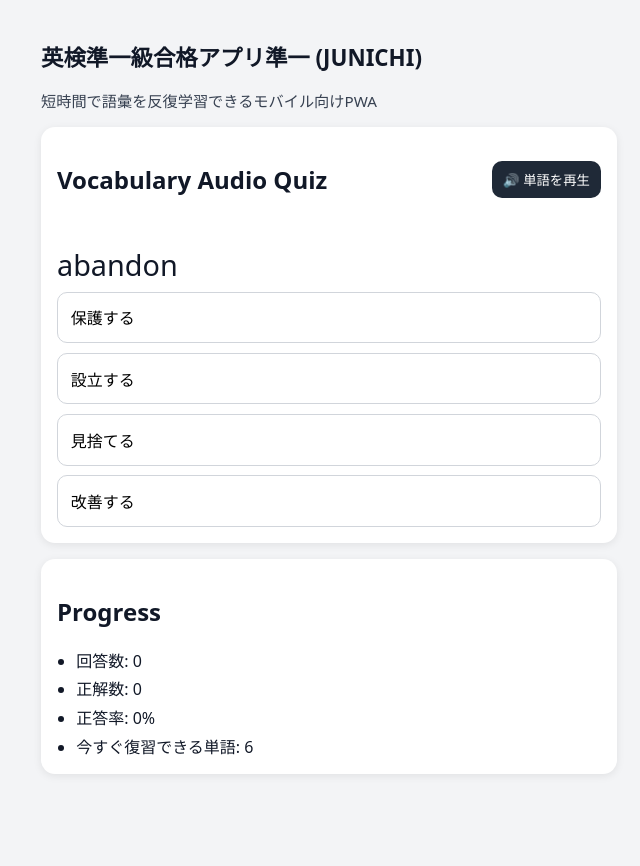
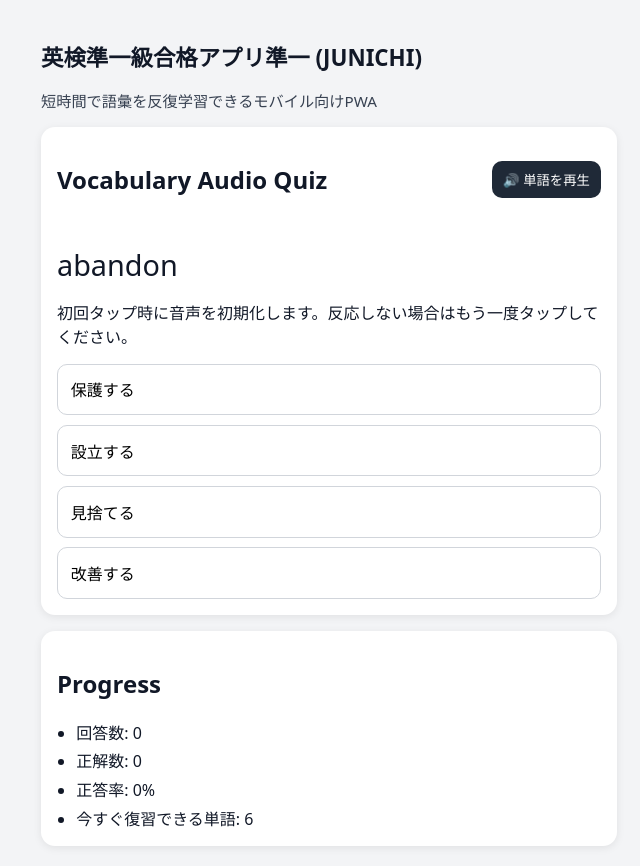
Before and after one commit to wwm001/junichi, a React (Vite) app: page / in a window 1280 px wide. Shown: the top 866 px of the page, without its empty margins (311-951 px from the left). Before the commit the page ends 806 px from the top, so only its background shows below. Built offline with nearby package versions, Linux system fonts and the light colour scheme.

Commit message:
Enhance QuizCard with speech-related props
Added speechReady, speechStatusMessage, and voiceDebugLabel props to QuizCard component for enhanced speech functionality.

```diff
--- a/src/components/QuizCard.tsx
+++ b/src/components/QuizCard.tsx
@@ -7,6 +7,9 @@ interface QuizCardProps {
   showResult: boolean;
   onSpeak: () => void;
   speechAvailable: boolean;
+  speechReady: boolean;
+  speechStatusMessage: string | null;
+  voiceDebugLabel: string | null;
   onRate: (rating: ReviewRating) => void;
 }
 
@@ -17,6 +20,9 @@ export function QuizCard({
   showResult,
   onSpeak,
   speechAvailable,
+  speechReady,
+  speechStatusMessage,
+  voiceDebugLabel,
   onRate
 }: QuizCardProps): JSX.Element {
   return (
@@ -29,12 +35,22 @@ export function QuizCard({
       </header>
 
       <p className="word">{question.item.word}</p>
+
       {!speechAvailable && <p className="note">このブラウザでは音声再生が利用できません。</p>}
+
+      {speechAvailable && !speechReady && !speechStatusMessage && (
+        <p className="note">初回タップ時に音声を初期化します。反応しない場合はもう一度タップしてください。</p>
+      )}
+
+      {speechStatusMessage && <p className="note note-error">{speechStatusMessage}</p>}
+
+      {voiceDebugLabel && <p className="note note-debug">DEV voice: {voiceDebugLabel}</p>}
 
       <div className="choices">
         {question.choices.map((choice) => {
           const isCorrect = choice === question.item.meaningJa;
           const isSelected = selectedChoice === choice;
+
           const className = showResult
             ? isCorrect
               ? 'choice correct'
```
